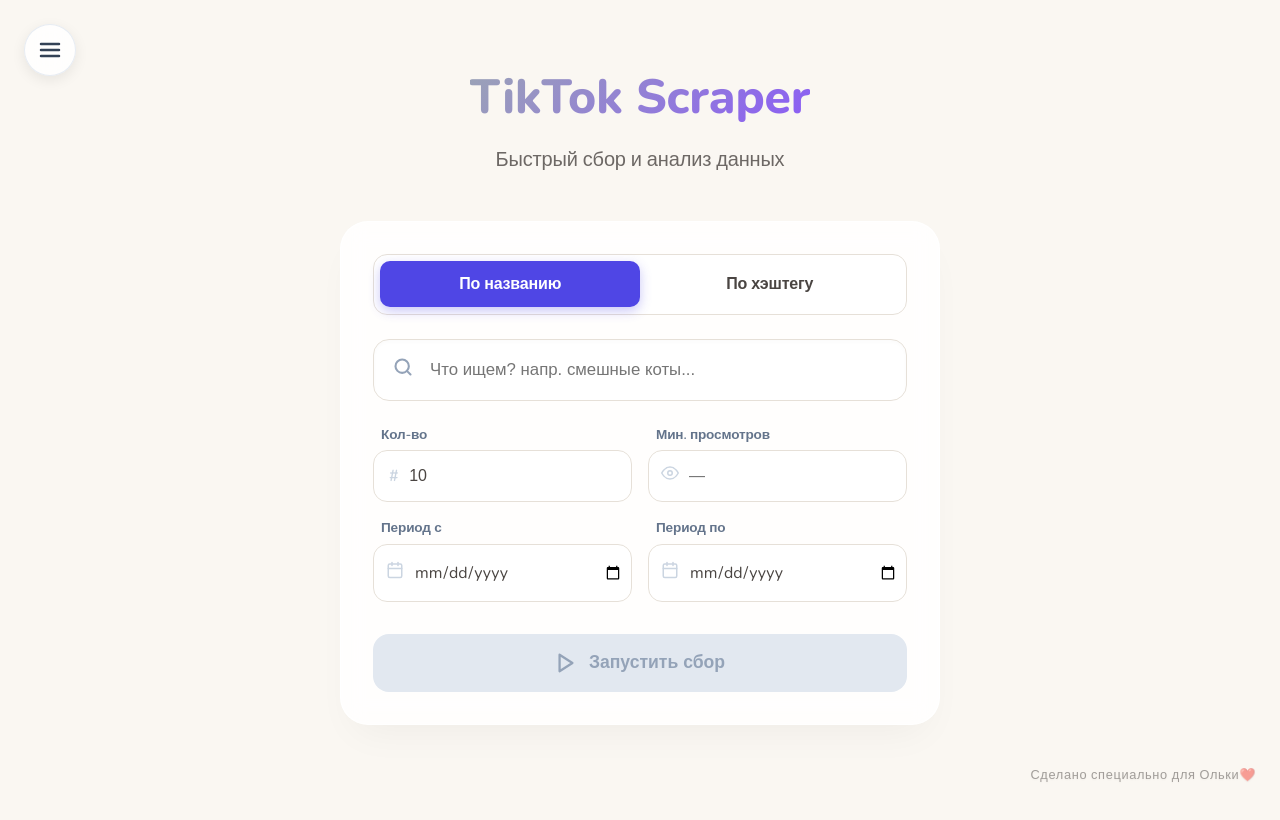
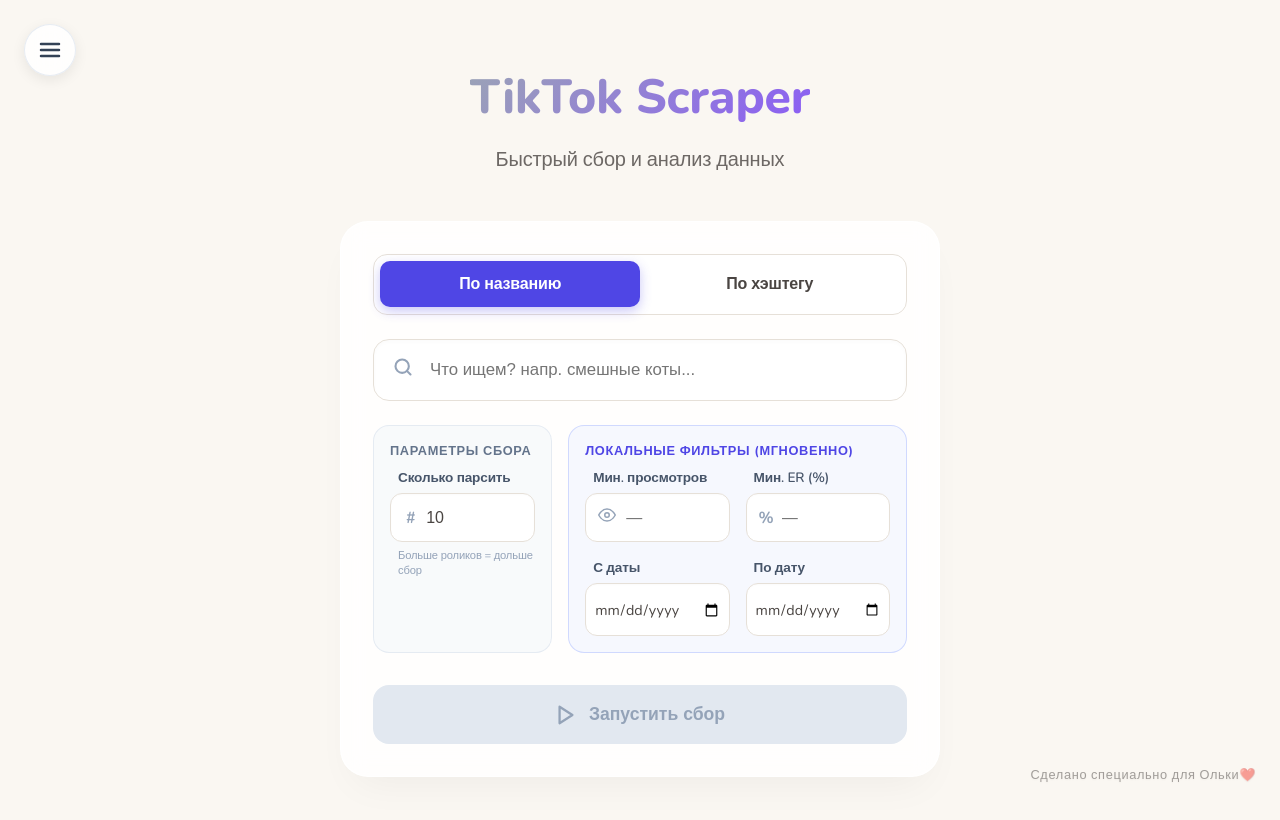
Before and after one commit to yurakovyli-oss/tiktokscraper, a Next.js app: page / in a window 1280 px wide. Shown: the top 820 px of the page. Built offline with nearby package versions, Linux system fonts and the light colour scheme.

Commit message:
Migrate Apify scraping filters locally to frontend to eliminate overfetch costs

```diff
--- a/app/page.js
+++ b/app/page.js
@@ -7,6 +7,7 @@
   const [query, setQuery] = useState('');
   const [maxItems, setMaxItems] = useState(10);
   const [minViews, setMinViews] = useState('');
+  const [minEr, setMinEr] = useState('');
   const [dateFrom, setDateFrom] = useState('');
   const [dateTo, setDateTo] = useState('');
   const [results, setResults] = useState([]);
@@ -109,6 +110,7 @@
       query: currentQuery,
       maxItems: currentMax,
       minViews: currentMinViews,
+      minEr: minEr,
       dateFrom: dateFrom,
       dateTo: dateTo,
       results: newResults
@@ -125,7 +127,8 @@
     setSearchType(historyItem.type);
     setQuery(historyItem.query);
     setMaxItems(historyItem.maxItems);
-    setMinViews(historyItem.minViews);
+    setMinViews(historyItem.minViews || '');
+    setMinEr(historyItem.minEr || '');
     setDateFrom(historyItem.dateFrom || '');
     setDateTo(historyItem.dateTo || '');
     setResults(historyItem.results);
@@ -167,7 +170,7 @@
       const res = await fetch('/api/scrape', {
         method: 'POST',
         headers: { 'Content-Type': 'application/json' },
-        body: JSON.stringify({ type: searchType, query, maxItems: Number(maxItems) || 10, dateFrom, dateTo, keyId: selectedKeyId })
+        body: JSON.stringify({ type: searchType, query, maxItems: Number(maxItems) || 10, keyId: selectedKeyId })
       });
 
       const data = await res.json();
@@ -178,15 +181,9 @@
 
       const items = data.data || [];
 
-      // Filter by minimum views on frontend (maxDays is handled on backend to allow overfetching)
-      const minViewsNumber = Number(minViews);
-      let filteredItems = items;
-      if (!isNaN(minViewsNumber) && minViewsNumber > 0) {
-        filteredItems = items.filter(item => (item.playCount || 0) >= minViewsNumber);
-      }
-
-      setResults(filteredItems);
-      saveToHistory(filteredItems, searchType, query, maxItems, minViews);
+      // Store raw, unfiltered items in state and history. Formatting/filtering happens on the fly.
+      setResults(items);
+      saveToHistory(items, searchType, query, maxItems, minViews);
     } catch (err) {
       setError(err.message);
     } finally {
@@ -293,6 +290,49 @@
         return next;
       });
     }
+  };
+
+  // Live filter helper for frontend rendering
+  const getFilteredResults = (itemsToFilter) => {
+    return itemsToFilter.filter(item => {
+      // 1. Min Views Filter
+      if (minViews) {
+        const v = Number(minViews);
+        if (!isNaN(v) && (item.playCount || 0) < v) return false;
+      }
+
+      // 2. ER% Filter
+      if (minEr) {
+        const erTarget = Number(minEr);
+        if (!isNaN(erTarget)) {
+          const plays = item.playCount || 0;
+          const er = plays > 0 ? (((item.diggCount || 0) + (item.commentCount || 0) + (item.shareCount || 0) + (item.collectCount || 0)) / plays * 100) : 0;
+          if (er < erTarget) return false;
+        }
+      }
+
+      // 3. Date Filters
+      if (dateFrom || dateTo) {
+        const createTime = item.createTime || (item.videoMeta && item.videoMeta.createTime) || (item.video && item.video.createTime);
+        if (createTime) {
+          const timeStr = String(createTime);
+          const timeNum = timeStr.length === 10 ? parseInt(timeStr) : parseInt(timeStr) / 1000;
+
+          if (dateFrom) {
+            const fromSec = Math.floor(new Date(dateFrom).getTime() / 1000);
+            if (timeNum < fromSec) return false;
+          }
+          if (dateTo) {
+            const toDateObj = new Date(dateTo);
+            toDateObj.setDate(toDateObj.getDate() + 1);
+            const toSec = Math.floor(toDateObj.getTime() / 1000) - 1;
+            if (timeNum > toSec) return false;
+          }
+        }
+      }
+
+      return true;
+    });
   };
 
   return (
@@ -684,10 +724,20 @@
 
             {/* Grid for Numbers */}
             <div style={{ display: 'grid', gridTemplateColumns: '1fr 1fr', gap: '1rem' }}>
+
+              {/* Request Parameters Section - Grey background */}
+              <div style={{
+                background: 'rgba(241, 245, 249, 0.5)',
+                padding: '1rem',
+                borderRadius: '16px',
+                border: '1px solid rgba(226, 232, 240, 0.8)',
+                display: 'flex', flexDirection: 'column', gap: '1rem'
+              }}>
+                <div style={{ fontSize: '0.8rem', fontWeight: 'bold', color: '#64748b', textTransform: 'uppercase', letterSpacing: '0.05em', marginBottom: '-0.5rem' }}>Параметры сбора</div>
                 <div style={{ display: 'flex', flexDirection: 'column', gap: '0.4rem' }}>
-                <label style={{ fontSize: '0.85rem', fontWeight: '600', color: '#64748b', marginLeft: '0.5rem' }}>Кол-во</label>
+                  <label style={{ fontSize: '0.85rem', fontWeight: '600', color: '#475569', marginLeft: '0.5rem' }}>Сколько парсить</label>
                   <div style={{ position: 'relative' }}>
-                  <span style={{ position: 'absolute', left: '1rem', top: '50%', transform: 'translateY(-50%)', color: '#cbd5e1', fontWeight: 'bold' }}>#</span>
+                    <span style={{ position: 'absolute', left: '1rem', top: '50%', transform: 'translateY(-50%)', color: '#94a3b8', fontWeight: 'bold' }}>#</span>
                     <input
                       type="number"
                       min="1"
@@ -695,18 +745,30 @@
                       value={maxItems}
                       onChange={(e) => setMaxItems(e.target.value)}
                       style={{
-                      width: '100%', padding: '1rem 0.5rem 1rem 2.2rem', borderRadius: '14px', border: '1px solid var(--input-border)', background: 'var(--input-bg)', color: 'var(--foreground)', fontSize: '1rem', outline: 'none', transition: 'all 0.2s ease'
+                        width: '100%', padding: '0.9rem 0.5rem 0.9rem 2.2rem', borderRadius: '12px', border: '1px solid var(--input-border)', background: '#ffffff', color: 'var(--foreground)', fontSize: '1rem', outline: 'none', transition: 'all 0.2s ease', boxShadow: 'inset 0 1px 2px rgba(0,0,0,0.02)'
                       }}
                       onFocus={(e) => { e.target.style.borderColor = '#4f46e5'; }}
                       onBlur={(e) => { e.target.style.borderColor = 'var(--input-border)'; }}
                     />
                   </div>
-              </div>
+                  <div style={{ fontSize: '0.7rem', color: '#94a3b8', marginLeft: '0.5rem' }}>Больше роликов = дольше сбор</div>
+                </div>
+              </div>
+
+              {/* Local Filters Section - Highlighted background */}
+              <div style={{
+                background: 'rgba(238, 242, 255, 0.5)',
+                padding: '1rem',
+                borderRadius: '16px',
+                border: '1px solid rgba(199, 210, 254, 0.8)',
+                display: 'grid', gridTemplateColumns: '1fr 1fr', gap: '1rem'
+              }}>
+                <div style={{ gridColumn: 'span 2', fontSize: '0.8rem', fontWeight: 'bold', color: '#4f46e5', textTransform: 'uppercase', letterSpacing: '0.05em', marginBottom: '-0.5rem' }}>Локальные фильтры (мгновенно)</div>
 
                 <div style={{ display: 'flex', flexDirection: 'column', gap: '0.4rem' }}>
-                <label style={{ fontSize: '0.85rem', fontWeight: '600', color: '#64748b', marginLeft: '0.5rem' }}>Мин. просмотров</label>
+                  <label style={{ fontSize: '0.85rem', fontWeight: '600', color: '#475569', marginLeft: '0.5rem' }}>Мин. просмотров</label>
                   <div style={{ position: 'relative' }}>
-                  <span style={{ position: 'absolute', left: '0.8rem', top: '50%', transform: 'translateY(-50%)', color: '#cbd5e1' }}>
+                    <span style={{ position: 'absolute', left: '0.8rem', top: '50%', transform: 'translateY(-50%)', color: '#94a3b8' }}>
                       <svg width="18" height="18" viewBox="0 0 24 24" fill="none" stroke="currentColor" strokeWidth="2"><path d="M1 12s4-8 11-8 11 8 11 8-4 8-11 8-11-8-11-8z"></path><circle cx="12" cy="12" r="3"></circle></svg>
                     </span>
                     <input
@@ -716,7 +778,7 @@
                       value={minViews}
                       onChange={(e) => setMinViews(e.target.value)}
                       style={{
-                      width: '100%', padding: '1rem 0.5rem 1rem 2.5rem', borderRadius: '14px', border: '1px solid var(--input-border)', background: 'var(--input-bg)', color: 'var(--foreground)', fontSize: '1rem', outline: 'none', transition: 'all 0.2s ease'
+                        width: '100%', padding: '0.9rem 0.5rem 0.9rem 2.5rem', borderRadius: '12px', border: '1px solid var(--input-border)', background: '#ffffff', color: 'var(--foreground)', fontSize: '1rem', outline: 'none', transition: 'all 0.2s ease', boxShadow: 'inset 0 1px 2px rgba(0,0,0,0.02)'
                       }}
                       onFocus={(e) => { e.target.style.borderColor = '#4f46e5'; }}
                       onBlur={(e) => { e.target.style.borderColor = 'var(--input-border)'; }}
@@ -725,17 +787,35 @@
                 </div>
 
                 <div style={{ display: 'flex', flexDirection: 'column', gap: '0.4rem' }}>
-                <label style={{ fontSize: '0.85rem', fontWeight: '600', color: '#64748b', marginLeft: '0.5rem' }}>Период с</label>
+                  <label style={{ fontSize: '0.85rem', fontWeight: '600', color: '#475569', marginLeft: '0.5rem' }}>Мин. ER (%)</label>
                   <div style={{ position: 'relative' }}>
-                  <span style={{ position: 'absolute', left: '0.8rem', top: '50%', transform: 'translateY(-50%)', color: '#cbd5e1' }}>
-                    <svg width="18" height="18" viewBox="0 0 24 24" fill="none" stroke="currentColor" strokeWidth="2" strokeLinecap="round" strokeLinejoin="round"><rect x="3" y="4" width="18" height="18" rx="2" ry="2"></rect><line x1="16" y1="2" x2="16" y2="6"></line><line x1="8" y1="2" x2="8" y2="6"></line><line x1="3" y1="10" x2="21" y2="10"></line></svg>
-                  </span>
+                    <span style={{ position: 'absolute', left: '0.8rem', top: '50%', transform: 'translateY(-50%)', color: '#94a3b8', fontWeight: 'bold' }}>%</span>
+                    <input
+                      type="number"
+                      min="0"
+                      max="100"
+                      step="0.1"
+                      placeholder="—"
+                      value={minEr}
+                      onChange={(e) => setMinEr(e.target.value)}
+                      style={{
+                        width: '100%', padding: '0.9rem 0.5rem 0.9rem 2.2rem', borderRadius: '12px', border: '1px solid var(--input-border)', background: '#ffffff', color: 'var(--foreground)', fontSize: '1rem', outline: 'none', transition: 'all 0.2s ease', boxShadow: 'inset 0 1px 2px rgba(0,0,0,0.02)'
+                      }}
+                      onFocus={(e) => { e.target.style.borderColor = '#4f46e5'; }}
+                      onBlur={(e) => { e.target.style.borderColor = 'var(--input-border)'; }}
+                    />
+                  </div>
+                </div>
+
+                <div style={{ display: 'flex', flexDirection: 'column', gap: '0.4rem' }}>
+                  <label style={{ fontSize: '0.85rem', fontWeight: '600', color: '#475569', marginLeft: '0.5rem' }}>С даты</label>
+                  <div style={{ position: 'relative' }}>
                     <input
                       type="date"
                       value={dateFrom}
                       onChange={(e) => setDateFrom(e.target.value)}
                       style={{
-                      width: '100%', padding: '1rem 0.5rem 1rem 2.5rem', borderRadius: '14px', border: '1px solid var(--input-border)', background: 'var(--input-bg)', color: 'var(--foreground)', fontSize: '1rem', outline: 'none', transition: 'all 0.2s ease', fontFamily: 'inherit'
+                        width: '100%', padding: '0.9rem 0.5rem', borderRadius: '12px', border: '1px solid var(--input-border)', background: '#ffffff', color: 'var(--foreground)', fontSize: '0.9rem', outline: 'none', transition: 'all 0.2s ease', fontFamily: 'inherit', boxShadow: 'inset 0 1px 2px rgba(0,0,0,0.02)'
                       }}
                       onFocus={(e) => { e.target.style.borderColor = '#4f46e5'; }}
                       onBlur={(e) => { e.target.style.borderColor = 'var(--input-border)'; }}
@@ -744,21 +824,19 @@
                 </div>
 
                 <div style={{ display: 'flex', flexDirection: 'column', gap: '0.4rem' }}>
-                <label style={{ fontSize: '0.85rem', fontWeight: '600', color: '#64748b', marginLeft: '0.5rem' }}>Период по</label>
+                  <label style={{ fontSize: '0.85rem', fontWeight: '600', color: '#475569', marginLeft: '0.5rem' }}>По дату</label>
                   <div style={{ position: 'relative' }}>
-                  <span style={{ position: 'absolute', left: '0.8rem', top: '50%', transform: 'translateY(-50%)', color: '#cbd5e1' }}>
-                    <svg width="18" height="18" viewBox="0 0 24 24" fill="none" stroke="currentColor" strokeWidth="2" strokeLinecap="round" strokeLinejoin="round"><rect x="3" y="4" width="18" height="18" rx="2" ry="2"></rect><line x1="16" y1="2" x2="16" y2="6"></line><line x1="8" y1="2" x2="8" y2="6"></line><line x1="3" y1="10" x2="21" y2="10"></line></svg>
-                  </span>
                     <input
                       type="date"
                       value={dateTo}
                       onChange={(e) => setDateTo(e.target.value)}
                       style={{
-                      width: '100%', padding: '1rem 0.5rem 1rem 2.5rem', borderRadius: '14px', border: '1px solid var(--input-border)', background: 'var(--input-bg)', color: 'var(--foreground)', fontSize: '1rem', outline: 'none', transition: 'all 0.2s ease', fontFamily: 'inherit'
+                        width: '100%', padding: '0.9rem 0.5rem', borderRadius: '12px', border: '1px solid var(--input-border)', background: '#ffffff', color: 'var(--foreground)', fontSize: '0.9rem', outline: 'none', transition: 'all 0.2s ease', fontFamily: 'inherit', boxShadow: 'inset 0 1px 2px rgba(0,0,0,0.02)'
                       }}
                       onFocus={(e) => { e.target.style.borderColor = '#4f46e5'; }}
                       onBlur={(e) => { e.target.style.borderColor = 'var(--input-border)'; }}
                     />
+                  </div>
                 </div>
               </div>
             </div>
@@ -838,46 +916,38 @@
             </div>
           )}
 
-          {!loading && hasSearched && results.length === 0 && !error && (
-            <div style={{ textAlign: 'center', opacity: 0.7, padding: '3rem' }}>
-              <h2>Видео по запросу "{query}" не найдены</h2>
-              <p>Попробуйте использовать другое название или хэштег.</p>
-            </div>
-          )}
-
+          {/* Top Control Bar for Filtering stats */}
           {!loading && hasSearched && results.length > 0 && !error && (
-            <div style={{ display: 'flex', justifyContent: 'flex-end', marginBottom: '1rem' }}>
+            <div style={{ display: 'flex', justifyContent: 'space-between', alignItems: 'center', marginBottom: '1.5rem', padding: '1rem 1.5rem', background: 'var(--card-bg)', borderRadius: '16px', border: '1px solid var(--input-border)', boxShadow: '0 4px 6px -1px rgba(0, 0, 0, 0.05)' }}>
+              <div style={{ display: 'flex', alignItems: 'center', gap: '1rem' }}>
                 <button
                   onClick={handleRefreshStats}
                   style={{
-                  background: 'transparent',
-                  color: '#64748b',
-                  border: '1px solid var(--input-border)',
-                  padding: '0.5rem 1rem',
-                  borderRadius: '12px',
-                  cursor: 'pointer',
-                  fontWeight: '500',
-                  display: 'flex',
-                  alignItems: 'center',
-                  gap: '0.5rem',
-                  fontSize: '0.9rem',
-                  transition: 'all 0.2s ease',
-                  boxShadow: 'none'
-                }}
-                onMouseOver={(e) => {
-                  e.currentTarget.style.background = 'var(--input-bg)';
-                  e.currentTarget.style.color = 'var(--foreground)';
-                  e.currentTarget.style.borderColor = '#cbd5e1';
-                }}
-                onMouseOut={(e) => {
-                  e.currentTarget.style.background = 'transparent';
-                  e.currentTarget.style.color = '#64748b';
-                  e.currentTarget.style.borderColor = 'var(--input-border)';
-                }}
-              >
-                <svg width="16" height="16" viewBox="0 0 24 24" fill="none" stroke="currentColor" strokeWidth="1.5" strokeLinecap="round" strokeLinejoin="round"><polyline points="23 4 23 10 17 10"></polyline><polyline points="1 20 1 14 7 14"></polyline><path d="M3.51 9a9 9 0 0 1 14.85-3.36L23 10M1 14l4.64 4.36A9 9 0 0 0 20.49 15"></path></svg>
+                    display: 'flex', alignItems: 'center', gap: '0.5rem', background: 'var(--input-bg)',
+                    border: '1px solid var(--input-border)', padding: '0.5rem 1rem', borderRadius: '10px',
+                    color: 'var(--foreground)', fontSize: '0.9rem', cursor: 'pointer', transition: 'all 0.2s',
+                    fontWeight: '500'
+                  }}
+                  onMouseOver={(e) => { e.currentTarget.style.borderColor = 'var(--primary)'; e.currentTarget.style.color = 'var(--primary)' }}
+                  onMouseOut={(e) => { e.currentTarget.style.borderColor = 'var(--input-border)'; e.currentTarget.style.color = 'var(--foreground)' }}
+                  title="Обновить просмотры, лайки и ER по всем видео в выдаче"
+                >
+                  <svg width="16" height="16" viewBox="0 0 24 24" fill="none" stroke="currentColor" strokeWidth="2" strokeLinecap="round" strokeLinejoin="round"><polyline points="23 4 23 10 17 10"></polyline><polyline points="1 20 1 14 7 14"></polyline><path d="M3.51 9a9 9 0 0 1 14.85-3.36L23 10M1 14l4.64 4.36A9 9 0 0 0 20.49 15"></path></svg>
                   Обновить метрики
                 </button>
+              </div>
+
+              <div style={{ fontSize: '0.95rem', color: '#64748b' }}>
+                Отображено: <span style={{ fontWeight: 'bold', color: 'var(--foreground)' }}>{getFilteredResults().length}</span> из {results.length} спарсеных
+              </div>
+            </div>
+          )}
+
+          {/* Results Grid */}
+          {!loading && hasSearched && getFilteredResults().length === 0 && results.length > 0 && !error && (
+            <div style={{ textAlign: 'center', opacity: 0.7, padding: '3rem' }}>
+              <h2>Слишком строгие фильтры</h2>
+              <p>Мы спарсили {results.length} видео, но ни одно не подходит под ваши фильтры (Просмотры, Даты, ER%). Смягчите условия.</p>
             </div>
           )}
 
@@ -888,7 +958,7 @@
             alignItems: 'start',
             paddingBottom: '2rem'
           }}>
-            {results.map((item, index) => {
+            {!loading && hasSearched && getFilteredResults().map((item, index) => {
               const isSaved = savedVideos.some(v => v.id === item.id);
 
               return (
```
Also changed, not shown: app/api/scrape/route.js (+3 -37 lines). Lines whose indentation alone changed are shown as unchanged.
